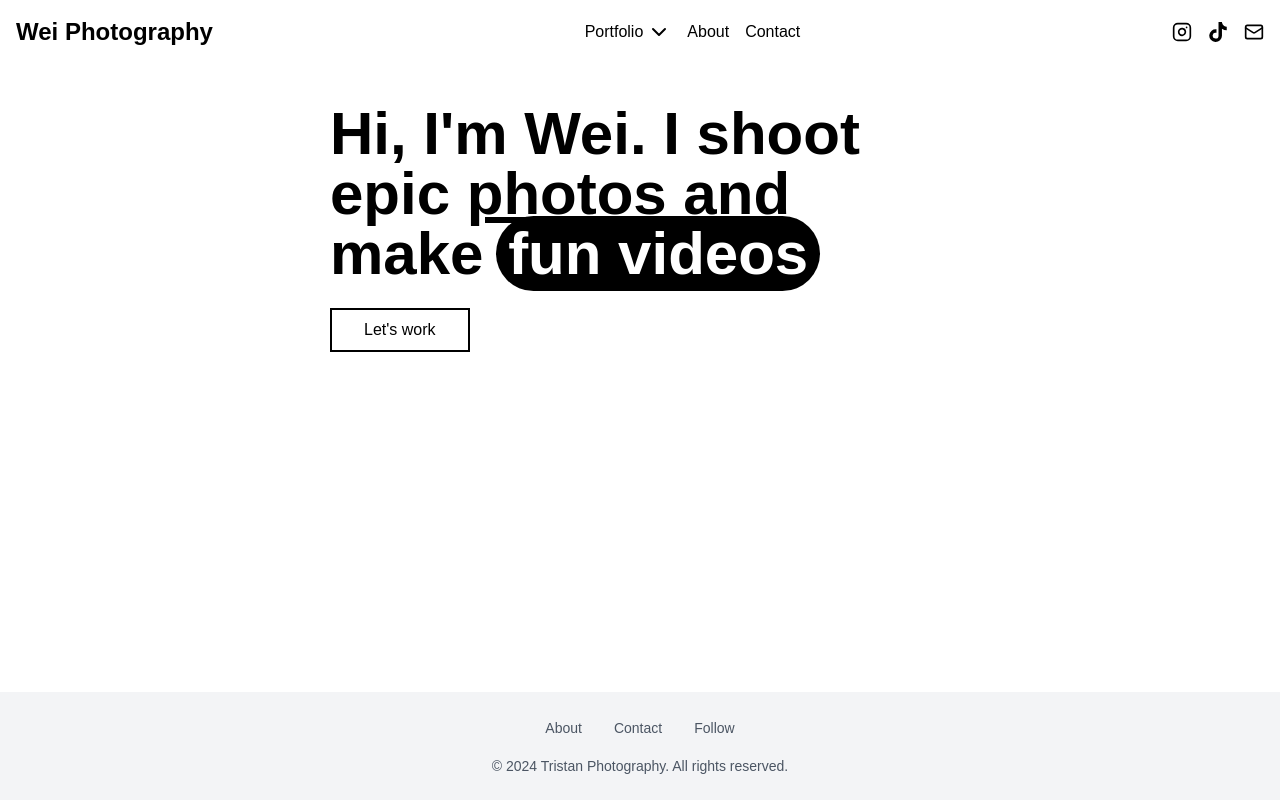
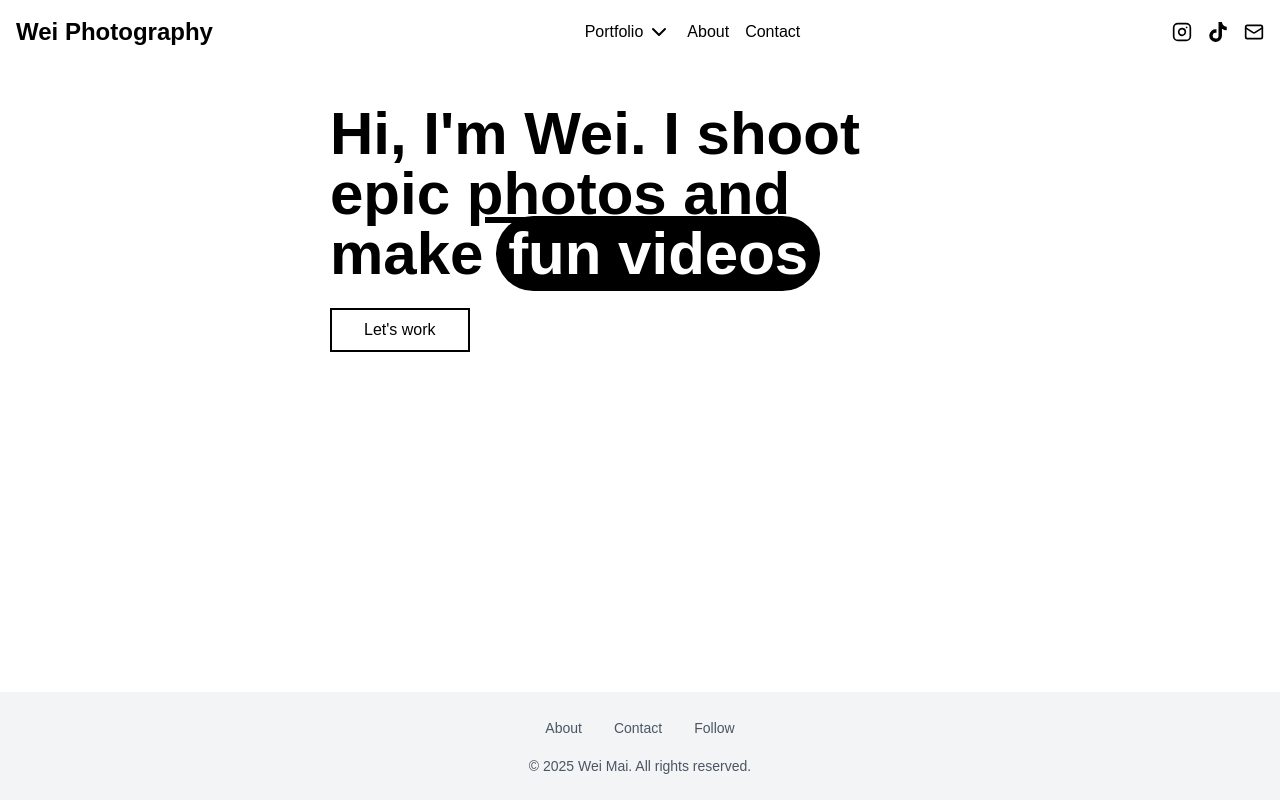
Before and after one commit to weibb123/photography-portfolio, a Next.js app: page / in a window 1280 px wide. Built offline with nearby package versions, Linux system fonts and the light colour scheme.

Commit message:
update content

```diff
--- a/package.json
+++ b/package.json
@@ -1,5 +1,5 @@
 {
-  "name": "photography-app",
+  "name": "weipresets-app",
   "version": "0.1.0",
   "private": true,
   "scripts": {
--- a/src/components/about-page.tsx
+++ b/src/components/about-page.tsx
@@ -47,7 +47,7 @@ export default function AboutPage() {
               <li><a href="https://www.instagram.com/weiimyi/" target="_blank" rel="noopener noreferrer" className="text-sm text-gray-600 hover:text-black">关注</a></li>
             </ul>
           </nav>
-          <p className="text-sm text-gray-600">© 2024 Tristan Photography. All rights reserved.</p>
+          <p className="text-sm text-gray-600">© 2025 Wei Mai. All rights reserved.</p>
         </div>
       </footer>
     </div>
--- a/src/components/contact-page.tsx
+++ b/src/components/contact-page.tsx
@@ -86,7 +86,7 @@ const ContactPage: React.FC = () => {
 
       <footer className="py-6 bg-gray-100">
         <div className="container mx-auto px-5 flex flex-col items-center text-center">
-          <p className="text-sm text-gray-600">© 2024 Wei Mai. All rights reserved.</p>
+          <p className="text-sm text-gray-600">© 2025 Wei Mai. All rights reserved.</p>
         </div>
       </footer>
     </div>
--- a/src/components/portfolio-page.tsx
+++ b/src/components/portfolio-page.tsx
@@ -32,7 +32,7 @@ export function PortfolioPage() {
               <li><a href="https://www.instagram.com/weiimyi/" target="_blank" rel="noopener noreferrer" className="text-sm text-gray-600 hover:text-black">Follow</a></li>
             </ul>
           </nav>
-          <p className="text-sm text-gray-600">© 2024 Tristan Photography. All rights reserved.</p>
+          <p className="text-sm text-gray-600">© 2025 Wei Mai. All rights reserved.</p>
         </div>
       </footer>
     </div>
```
